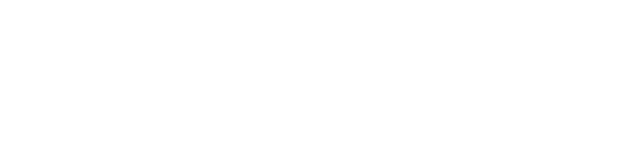
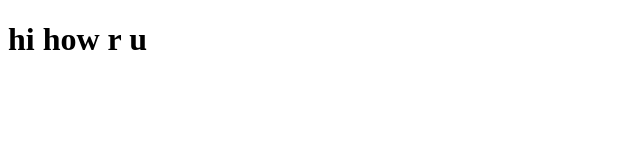
Before and after one commit to nickchougule/localrepo, a plain HTML site: page index.html in a window 1280 px wide. Shown: the whole page, without its empty margins (0-640 px from the left). Drawn offline with Linux system fonts and the light colour scheme.

Commit message:
Added h1 tag

```diff
--- a/index.html
+++ b/index.html
@@ -6,6 +6,7 @@
     <title>Document</title>
 </head>
 <body>
+    <h1>hi how r u</h1>
 
 </body>
 </html>
```
